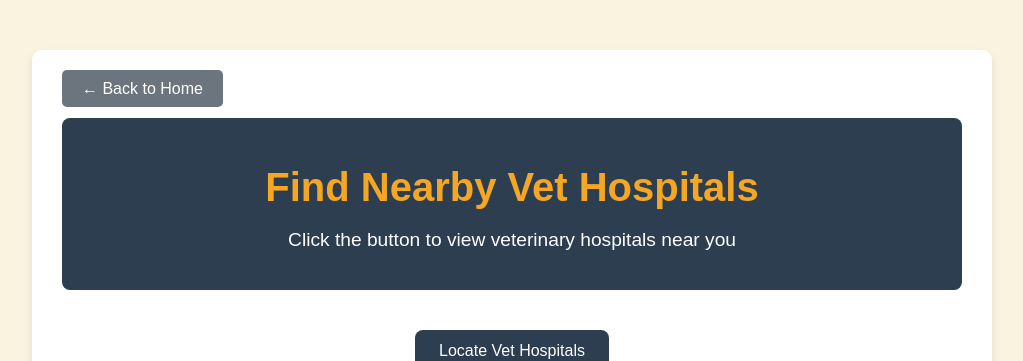
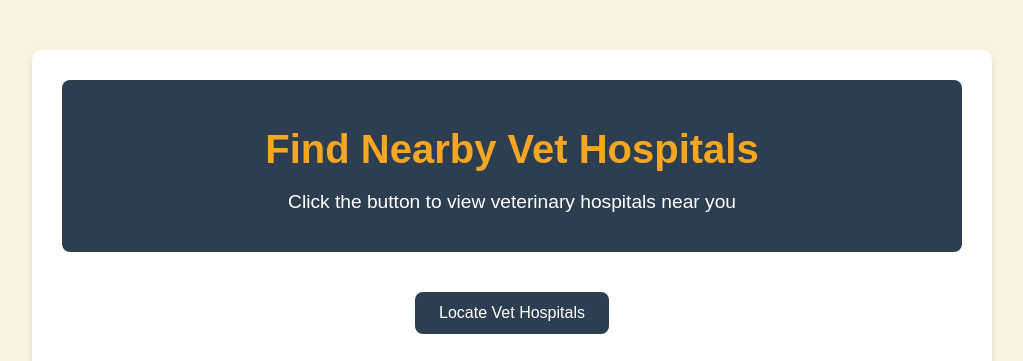
Before and after one commit to Siddarth2514/Animal_Husbandry-LiveStock_Management, a Flask app: page /veterinary_map in a window 1280 px wide. Shown: the top 361 px of the page, without its empty margins (128-1151 px from the left). Run offline with Flask 3, Linux system fonts and the light colour scheme.

Commit message:
Update veterinary_map.html

```diff
--- a/templates/veterinary_map.html
+++ b/templates/veterinary_map.html
@@ -71,18 +71,6 @@
       color: #888;
     }
 
-    .back-button {
-      margin-bottom: 20px;
-    }
-
-    .back-button a {
-      background-color: #6c757d;
-      color: white;
-      padding: 10px 20px;
-      text-decoration: none;
-      border-radius: 5px;
-    }
-
     @media (max-width: 600px) {
       .title-box h1 {
         font-size: 1.8em;
@@ -100,10 +88,6 @@
 </head>
 <body>
   <div class="container">
-    <div class="back-button">
-      <a href="/">← Back to Home</a>
-    </div>
-
     <div class="title-box">
       <h1>Find Nearby Vet Hospitals</h1>
       <p>Click the button to view veterinary hospitals near you</p>
@@ -115,7 +99,7 @@
 
     <!-- Static Embedded Map -->
     <iframe
-      src="https://www.google.com/maps?q=Veterinary+Hospital&output=embed"
+      src="https://www.google.com/maps?q=Shimoga+Veterinary+Hospital&output=embed"
       allowfullscreen
       loading="lazy"
       referrerpolicy="no-referrer-when-downgrade">
@@ -130,7 +114,7 @@
         navigator.geolocation.getCurrentPosition(function(position) {
           let lat = position.coords.latitude;
           let lng = position.coords.longitude;
-          let mapsUrl = `https://www.google.com/maps/search/Veterinary+Hospitals/@${lat},${lng},15z`;
+          let mapsUrl = `https://www.google.com/maps/search/Veterinary+Hospitals+shimoga/@${lat},${lng},15z`;
           window.open(mapsUrl, '_blank');
         }, function(error) {
           alert('Error: Please allow location access to use this feature.');
```
